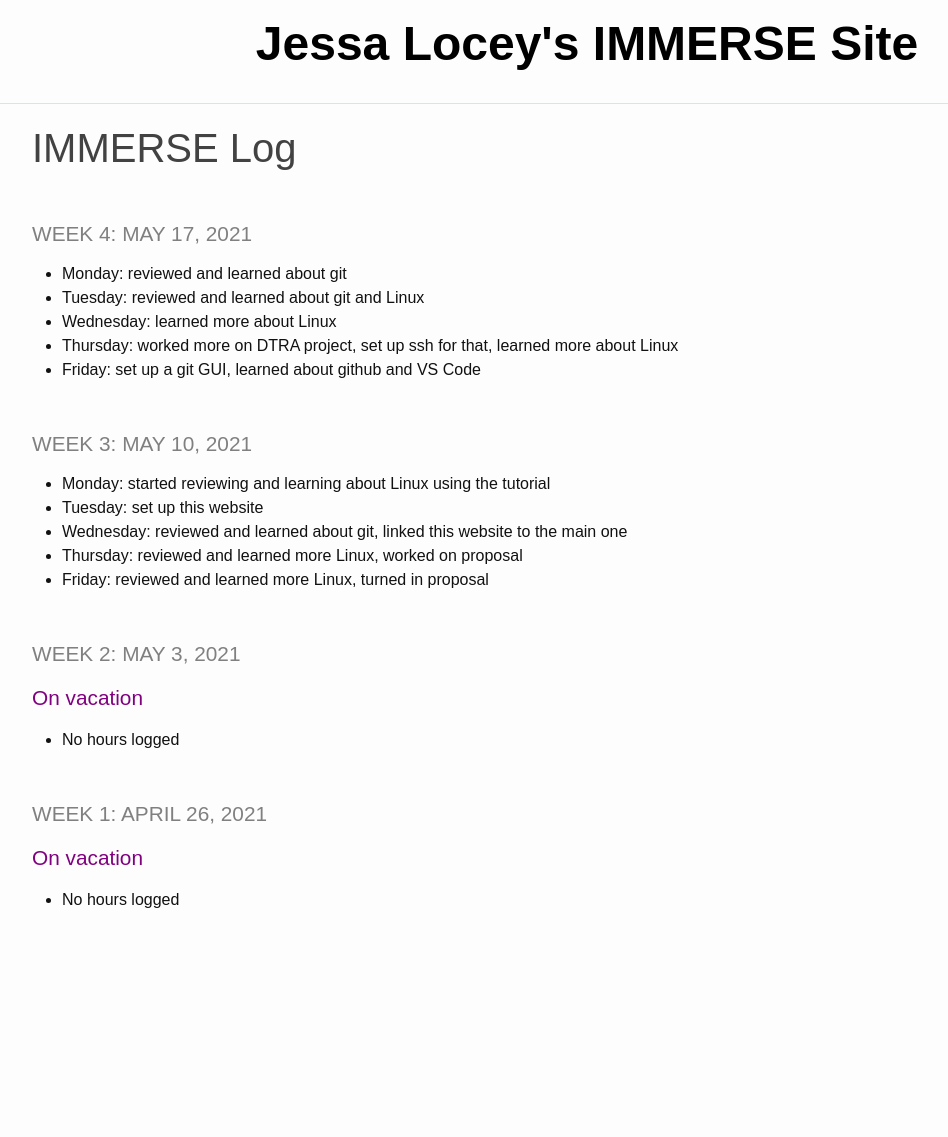
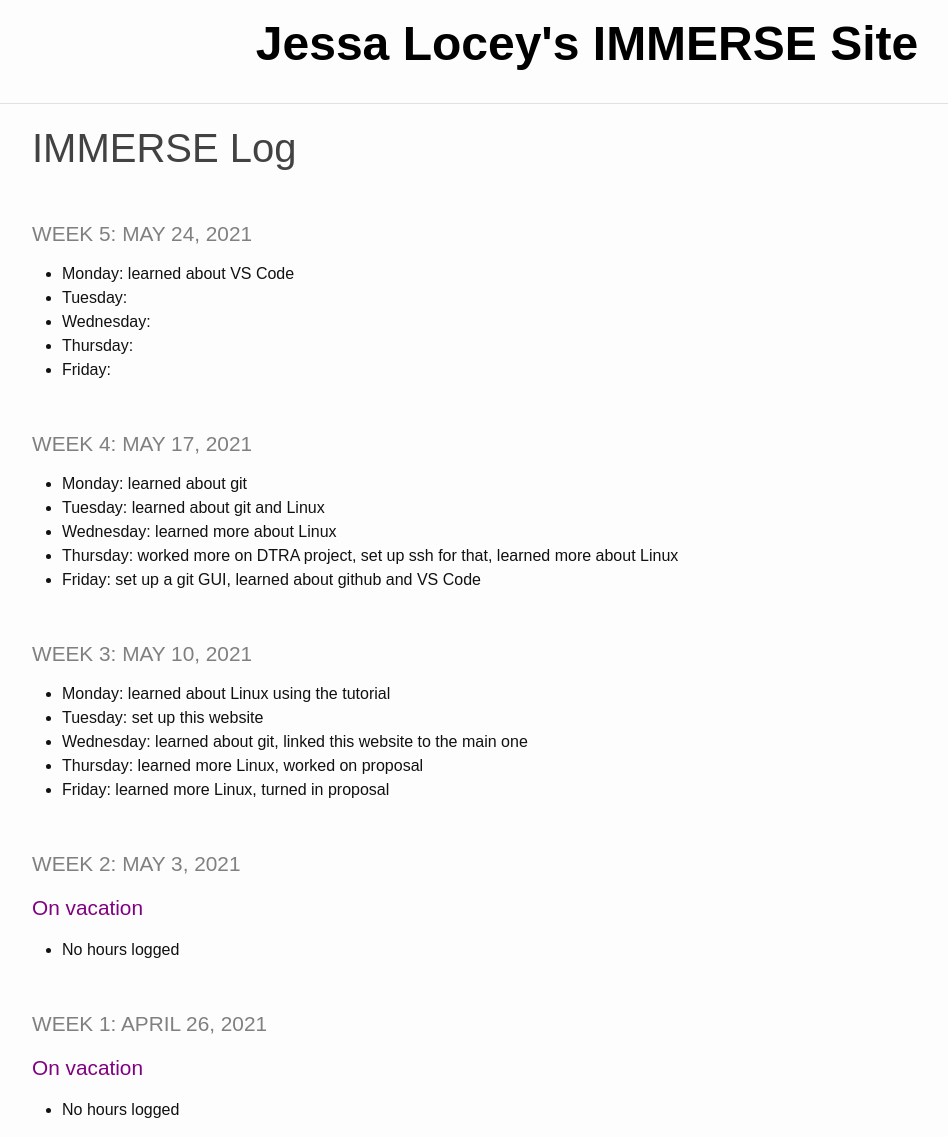
Before and after one commit to jessalocey/jessalocey.github.io, a Jekyll site: the page built from _pages/log.md, in a window 1280 px wide and 1137 px high. Shown: the whole window, without its empty margins (53-1001 px from the left). Built offline with Jekyll 4.4.1, drawn with Linux system fonts in a browser that asks for light colours.

Commit message:
Monday log

```diff
--- a/_pages/log.md
+++ b/_pages/log.md
@@ -3,21 +3,28 @@ layout: default
 title: IMMERSE Log
 ---
 
+### Week 5: May 24, 2021
+* **Monday:** learned about VS Code
+* **Tuesday:**
+* **Wednesday:**
+* **Thursday:**
+* **Friday:**
+
 ### Week 4: May 17, 2021
 
-* **Monday:** reviewed and learned about git
-* **Tuesday:** reviewed and learned about git and Linux
+* **Monday:** learned about git
+* **Tuesday:** learned about git and Linux
 * **Wednesday:** learned more about Linux
 * **Thursday:** worked more on DTRA project, set up ssh for that, learned more about Linux
 * **Friday:** set up a git GUI, learned about github and VS Code
 
 ### Week 3: May 10, 2021
 
-* **Monday:** started reviewing and learning about Linux using the tutorial
+* **Monday:** learned about Linux using the tutorial
 * **Tuesday:** set up this website
-* **Wednesday:** reviewed and learned about git, linked this website to the main one
-* **Thursday:** reviewed and learned more Linux, worked on proposal
-* **Friday:** reviewed and learned more Linux, turned in proposal
+* **Wednesday:** learned about git, linked this website to the main one
+* **Thursday:** learned more Linux, worked on proposal
+* **Friday:** learned more Linux, turned in proposal
 
 ### Week 2: May 3, 2021
 
```
Also changed, not shown: index.md (+1 -0 lines).
